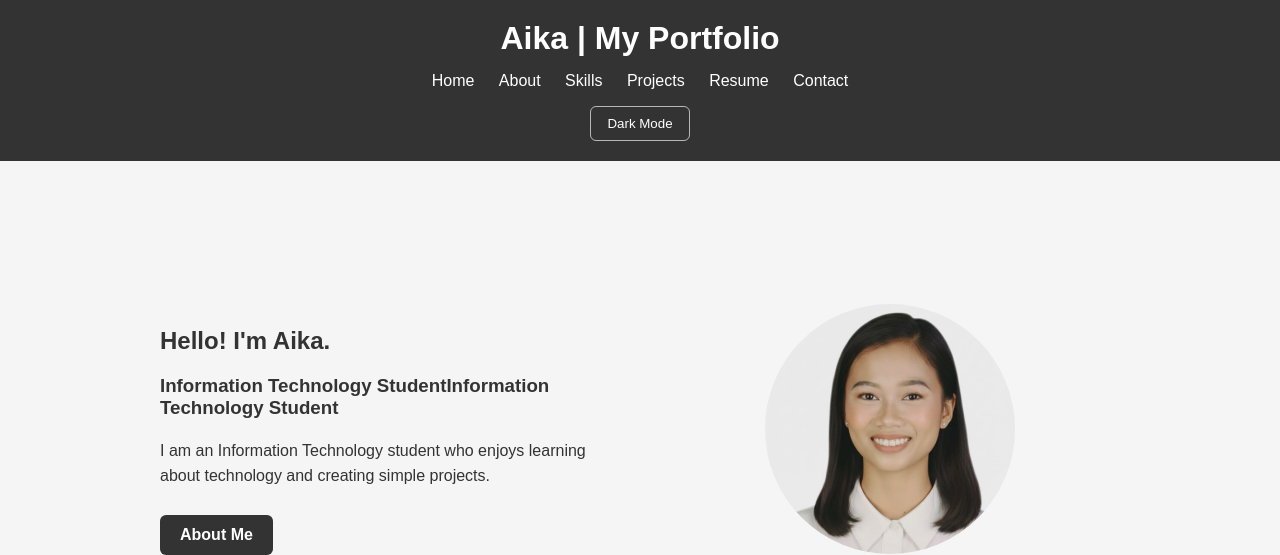
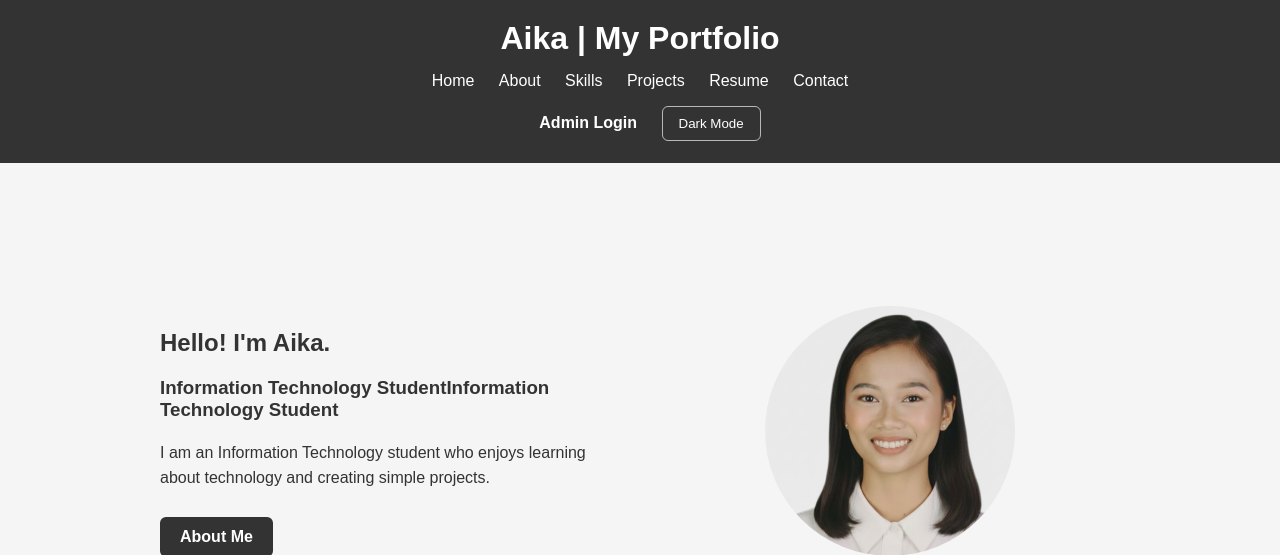
Before and after one commit to Aika0621/my-portfolio, a PHP site: page / in a window 1280 px wide. Shown: the top 555 px of the page. Run offline with PHP 8.4, Linux system fonts and the light colour scheme; data comes from the database, SQL or seed files in the repository.

Commit message:
Add admin login button to public homepage

```diff
--- a/index.php
+++ b/index.php
@@ -32,6 +32,7 @@ $siteTitle = $settings ?: 'My Portfolio';
         <a href="resume.php">Resume</a>
         <a href="contact.php">Contact</a>
     </nav>
+    <a class="button public-admin-link" href="admin/login.php">Admin Login</a>
     <button id="themeButton" type="button">Dark Mode</button>
 </header>
 <main>
```
